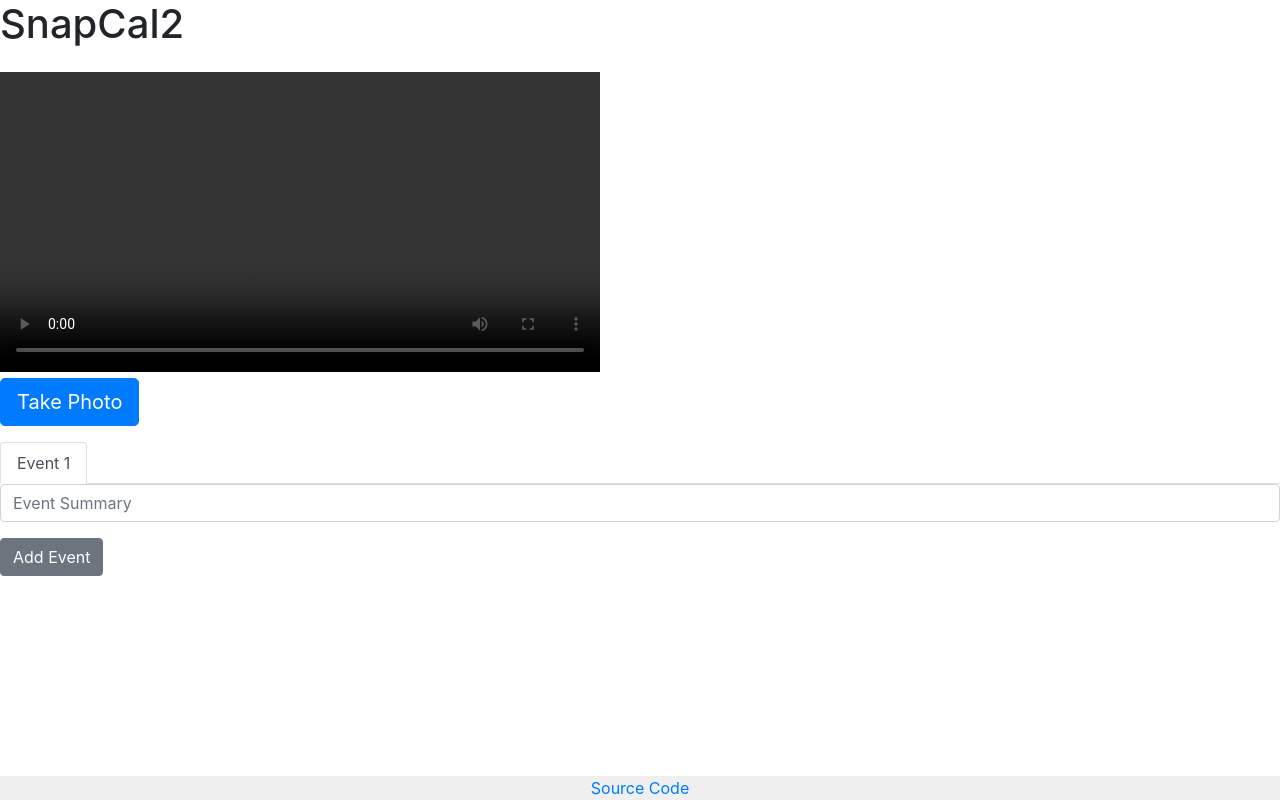
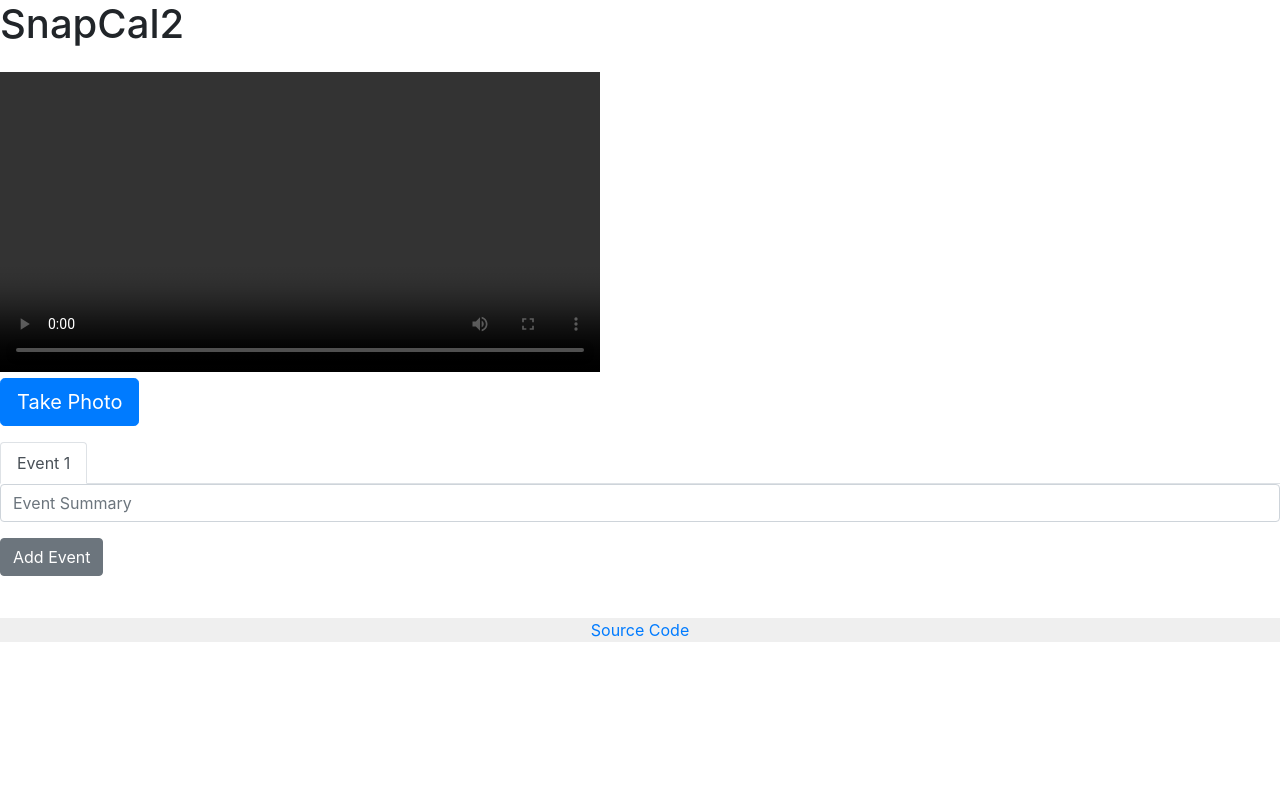
Before and after one commit to rguan72/SnapCal2, a Django app: page / in a window 1280 px wide. Run offline with Django 3.2, Linux system fonts and the light colour scheme; some libraries are stand-ins or nearby versions.

Commit message:
fix(front end) make footer properly responsive for mobile and small screen sizes

```diff
--- a/SnapCal2Web/static/css/custom.css
+++ b/SnapCal2Web/static/css/custom.css
@@ -2,17 +2,28 @@
   margin-top: 1em;
 }
 
+@media screen and (min-height: 802px) {
   .footer {
     position: absolute;
     right: 0;
+    left: 0;
     bottom: 0;
-  left: 0;
     background-color: #efefef;
     text-align: center;
+  }
+}
+
+@media screen and (max-height: 802px) {
+  .footer {
+    position: static;
+    background-color: #efefef;
+    text-align: center;
+  }
 }
 
 html {
   height: 100%;
+  width: 100%;
   box-sizing: border-box;
 }
 
@@ -21,5 +32,5 @@ body {
   position: relative;
   margin: 0;
   height: 100%;
-  padding-bottom: 6rem;
+  width: 100%;
 }
```
Lines whose indentation alone changed are shown as unchanged.
